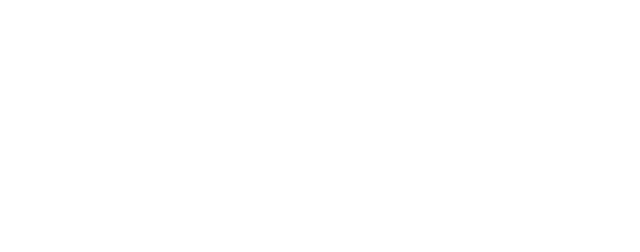
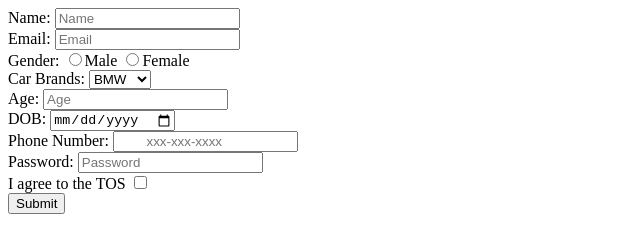
Before and after one commit to acciojob/signup-form-car-Dhananjay257, a website: page main.html in a window 1280 px wide. Shown: the whole page, without its empty margins (0-640 px from the left). Drawn offline with Linux system fonts and the light colour scheme.

Commit message:
created a submission

```diff
--- a/main.html
+++ b/main.html
@@ -8,6 +8,43 @@
 
 <body>
 	<!-- the entire body must be written by student -->
+	<form method="post">
+		<label for="name">Name:</label>
+		<input type="text" id="name" placeholder="Name" required>
+		<br>
+		<label for="email">Email:</label>
+		<input type="email" id="email" placeholder="Email" required>
+		<br>
+		<label >Gender:</label>
+		<input type="radio" id="gender_m" name="gender" required>Male
+		<input type="radio" id="gender_f" name="gender" required>Female
+		<br>
+		<label for="cars">Car Brands:</label>
+		<select id="cars">
+			<option>BMW</option>
+			<option>Benz</option>
+			<option>Audi</option>
+			<option>Tata</option>
+			<option>Ferrari</option>
+		</select>
+		<br>
+		<label for="age">Age:</label>
+		<input type="number" id="age" placeholder="Age" required>
+		<br>
+		<label for="dob">DOB:</label>
+		<input type="date" id="dob" required>
+		<br>
+		<label for="tel">Phone Number:</label>
+		<input type="tel" id="tel" placeholder="	xxx-xxx-xxxx">
+		<br>
+		<label for="password">Password:</label>
+		<input type="password" id="password" placeholder="Password" required>
+		<br>
+		<label for="tos">I agree to the TOS</label>
+		<input type="checkbox" id="tos" required>
+		<br>
+		<input type="submit">
+	</form>
     <script type="text/javascript" src="./script.js">
 </script>
 
```
